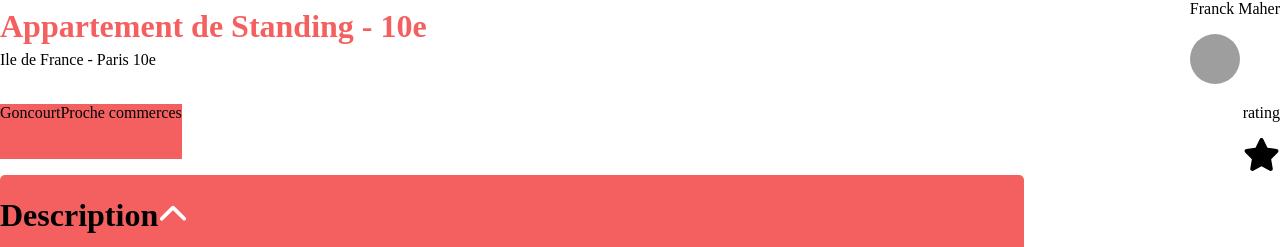
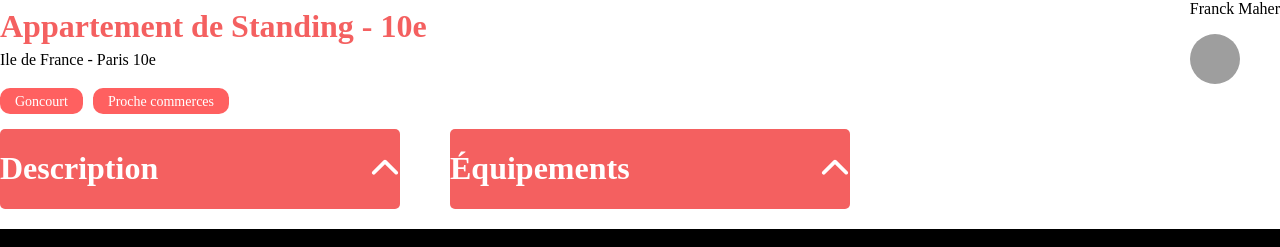
Before and after one commit to Gizmoux/Kaza, a React (Vite) app: page /product/0979876d in a window 1280 px wide. Shown: the part 666-913 px from the top of the page. Built offline with nearby package versions, Linux system fonts and the light colour scheme; grey boxes are pictures that could not be loaded.

Commit message:
💄 Add Tag

```diff
--- a/src/components/Banner.jsx
+++ b/src/components/Banner.jsx
@@ -2,7 +2,7 @@ import '../../style/Home.scss';
 const Banner = ({ imgSrc, text }) => {
 	return (
 		<div>
-			<h1>{text}</h1>
+			<h1 className="banner-text">{text}</h1>
 
 			<img src={imgSrc} alt="Image" className="banner-image" />
 		</div>
--- a/src/components/Product.jsx
+++ b/src/components/Product.jsx
@@ -1,6 +1,7 @@
 import data from '../data/data.json';
 import '../../style/Product.scss';
 import Slideshow from './Slideshow';
+import Tag from './Tag';
 import Rating from './Rating';
 import { ErrorPage } from './ErrorPage';
 import Collapse from './Collapse';
@@ -30,7 +31,12 @@ const Product = () => {
 					</div>
 				</div>
 				<div className="product-infos">
-					<p className="tags-container">{product.tags}</p>
+					{/* <p className="tags-container">{product.tags}</p> */}
+					<div className="tag-container">
+						{product.tags.map((tag, index) => (
+							<Tag key={index} product={tag} />
+						))}
+					</div>
 					<Rating product={product.rating} />
 				</div>
 				<div className="product-description">
--- a/src/components/Rating.jsx
+++ b/src/components/Rating.jsx
@@ -1,12 +1,14 @@
 import emptyStar from '../assets/images/emptyStar.svg';
 import fullStar from '../assets/images/fullStar.svg';
+import { useState } from 'react';
 import '../../style/Rating.scss';
 const Rating = ({ product }) => {
-	// const stars = [];
+	const [stars, setStars] = useState(0);
+	// Je prend mon rating, si rationg = 1, je rempli 1 étoile sur les 5
 
 	return (
 		<div className="rating-container">
-			<p>rating</p>
+			{/* <p>{product}</p> */}
 			{product ? <img src={fullStar} /> : <img src={emptyStar} />}
 		</div>
 	);
--- /dev/null
+++ b/src/components/Tag.jsx
@@ -0,0 +1,10 @@
+import '../../style/Tag.scss';
+const Tag = ({ product }) => {
+	return (
+		<div className="tag-fill">
+			<p className="tag">{product}</p>
+		</div>
+	);
+};
+
+export default Tag;
--- a/style/App.scss
+++ b/style/App.scss
@@ -2,5 +2,6 @@ body {
 	margin: 0;
 	padding: 0;
 	font-family: 'Montserrat';
+
 	// margin: 0% 5%;
 }
--- a/style/Card.scss
+++ b/style/Card.scss
@@ -1,12 +1,22 @@
 .card-container {
 	display: grid;
 	grid-template-columns: repeat(3, 1fr);
+	gap: 20px;
 }
-.card-title {
+
+.cardItem {
 	background-color: #f46060;
-	text-decoration: none;
 	width: 340px;
 	height: 340px;
+	text-decoration: none;
+	color: inherit;
 	border-radius: 10px;
-	padding: 5px;
+	display: flex;
+	justify-content: center;
+	align-items: center;
 }
+
+.card-title {
+	width: 100%;
+	text-align: center;
+}
--- a/style/Collapse.scss
+++ b/style/Collapse.scss
@@ -1,11 +1,15 @@
 .collapse-container {
 	background-color: #f46060;
+	color: white;
 	border-radius: 5px;
 	display: flex;
 	flex-wrap: wrap;
 	align-items: center;
+	justify-content: space-between;
+	height: auto;
+	width: 400px;
+	margin-right: 50px;
 	margin-bottom: 20px;
-	width: 80%;
 }
 
 .chevron-up {
--- a/style/Home.scss
+++ b/style/Home.scss
@@ -1,11 +1,16 @@
 .container-home {
 	height: 100%;
+	position: relative;
 }
 .banner-image {
 	object-fit: cover;
 	border-radius: 10px;
 	width: 100%;
 	height: 223px;
-	background-color: lightgray;
 	filter: brightness(55%);
 }
+.banner-text {
+	position: absolute;
+	color: white;
+	z-index: 1;
+}
--- a/style/Product.scss
+++ b/style/Product.scss
@@ -23,6 +23,7 @@
 	justify-content: space-between;
 	align-items: center;
 }
-.tags-container {
-	background-color: #f46060;
+
+.product-description {
+	display: flex;
 }
--- /dev/null
+++ b/style/Tag.scss
@@ -0,0 +1,22 @@
+.tag-container {
+	margin-bottom: 15px;
+	display: flex;
+	flex-direction: row;
+	gap: 10px;
+	height: 26px;
+}
+.tag-fill {
+	background-color: #ff6060;
+	color: #fff;
+	height: 100%;
+	max-width: auto;
+	display: flex;
+	padding: 0px 15px;
+	border-radius: 10px;
+
+	.tag {
+		font-size: 14px;
+		display: flex;
+		align-items: center;
+	}
+}
```
